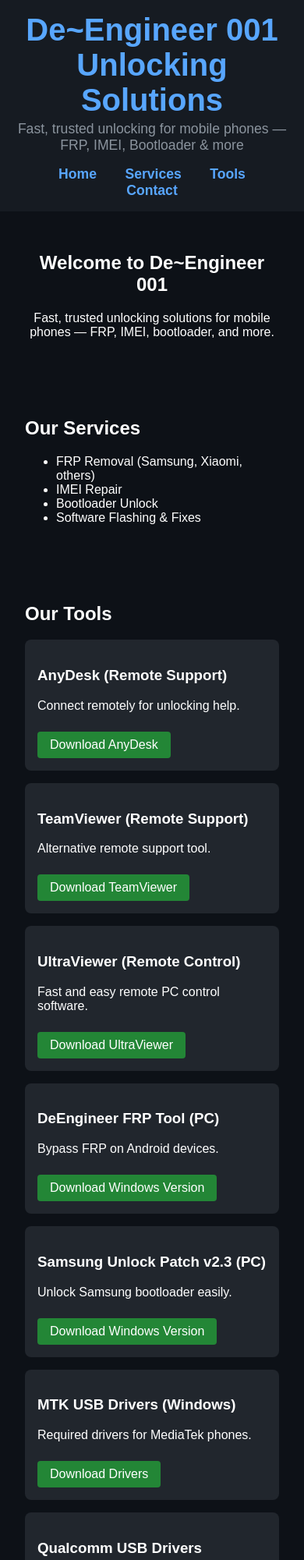
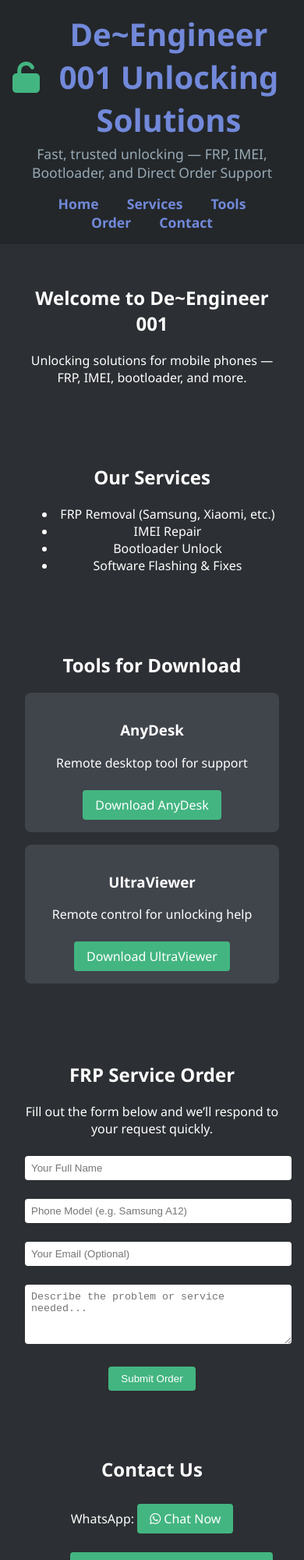
Before and after one commit to Hasdantech001/deengineer-unlock-site, a plain HTML site: page index.html in a window 390 px wide. Shown: the top 2000 px of the page at 78% size. Drawn offline with Linux system fonts and the light colour scheme.

Commit message:
Update index.html

```diff
--- a/index.html
+++ b/index.html
@@ -1,64 +1,62 @@
-<!DOCTYPE html>
-<html lang="en">
+<!DOCTYPE html><html lang="en">
 <head>
   <meta charset="UTF-8" />
   <meta name="viewport" content="width=device-width, initial-scale=1" />
   <meta name="description" content="De~Engineer 001 Unlocking Solutions - Unlock your mobile phones, FRP removal, and custom software tools" />
   <title>De~Engineer 001 Unlocking Solutions</title>
+  <link rel="stylesheet" href="https://cdnjs.cloudflare.com/ajax/libs/font-awesome/6.5.0/css/all.min.css" />
   <style>
     body {
-      font-family: Arial, sans-serif;
+      font-family: 'Segoe UI', Tahoma, Geneva, Verdana, sans-serif;
       margin: 0;
       padding: 0;
-      background-color: #0d1117;
+      background-color: #2c2f33;
       color: #ffffff;
     }
     header {
-      background-color: #161b22;
+      background-color: #23272a;
       padding: 1rem;
       text-align: center;
     }
     header h1 {
       margin: 0;
       font-size: 2.5rem;
-      color: #58a6ff;
+      color: #7289da;
+      display: flex;
+      align-items: center;
+      justify-content: center;
+      gap: 0.5rem;
+    }
+    header h1 i {
+      color: #43b581;
     }
     header p.subtitle {
       margin: 0.25rem 0 0;
       font-size: 1.1rem;
-      color: #8b949e;
+      color: #99aab5;
     }
     nav {
       margin-top: 1rem;
     }
     nav a {
-      color: #58a6ff;
+      color: #7289da;
       margin: 0 1rem;
       text-decoration: none;
       font-weight: bold;
       font-size: 1.1rem;
     }
-    .hero {
+    .hero, .section {
       padding: 2rem;
       text-align: center;
     }
-    .section {
-      padding: 2rem;
-    }
     .tools {
-      background-color: #21262d;
+      background-color: #40444b;
       padding: 1rem;
       border-radius: 8px;
       margin-bottom: 1rem;
     }
-    footer {
-      background-color: #161b22;
-      text-align: center;
-      padding: 1rem;
-      font-size: 0.8rem;
-    }
     .button {
-      background-color: #238636;
+      background-color: #43b581;
       color: white;
       padding: 0.5rem 1rem;
       border: none;
@@ -68,112 +66,71 @@
       display: inline-block;
       margin-top: 0.5rem;
     }
+    footer {
+      background-color: #23272a;
+      text-align: center;
+      padding: 1rem;
+      font-size: 0.8rem;
+    }
+    form input, form textarea {
+      width: 100%;
+      padding: 0.5rem;
+      margin-top: 0.5rem;
+      margin-bottom: 1rem;
+      border-radius: 4px;
+      border: none;
+    }
   </style>
 </head>
 <body>
   <header>
-    <h1>De~Engineer 001 Unlocking Solutions</h1>
-    <p class="subtitle">Fast, trusted unlocking for mobile phones — FRP, IMEI, Bootloader & more</p>
+    <h1><i class="fas fa-unlock"></i> De~Engineer 001 Unlocking Solutions</h1>
+    <p class="subtitle">Fast, trusted unlocking — FRP, IMEI, Bootloader, and Direct Order Support</p>
     <nav>
       <a href="#home">Home</a>
       <a href="#services">Services</a>
       <a href="#tools">Tools</a>
+      <a href="#order">Order</a>
       <a href="#contact">Contact</a>
     </nav>
-  </header>
-
-  <section class="hero" id="home">
+  </header>  <section class="hero" id="home">
     <h2>Welcome to De~Engineer 001</h2>
-    <p>Fast, trusted unlocking solutions for mobile phones — FRP, IMEI, bootloader, and more.</p>
-  </section>
-
-  <section class="section" id="services">
+    <p>Unlocking solutions for mobile phones — FRP, IMEI, bootloader, and more.</p>
+  </section>  <section class="section" id="services">
     <h2>Our Services</h2>
     <ul>
-      <li>FRP Removal (Samsung, Xiaomi, others)</li>
+      <li>FRP Removal (Samsung, Xiaomi, etc.)</li>
       <li>IMEI Repair</li>
       <li>Bootloader Unlock</li>
       <li>Software Flashing & Fixes</li>
     </ul>
-  </section>
-
-  <section class="section" id="tools">
-    <h2>Our Tools</h2>
-
+  </section>  <section class="section" id="tools">
+    <h2>Tools for Download</h2>
     <div class="tools">
-      <h3>AnyDesk (Remote Support)</h3>
-      <p>Connect remotely for unlocking help.</p>
-      <a href="https://download.anydesk.com/AnyDesk.exe" class="button" target="_blank" rel="noopener noreferrer">Download AnyDesk</a>
+      <h3>AnyDesk</h3>
+      <p>Remote desktop tool for support</p>
+      <a href="https://download.anydesk.com/AnyDesk.exe" class="button" target="_blank">Download AnyDesk</a>
     </div>
-
     <div class="tools">
-      <h3>TeamViewer (Remote Support)</h3>
-      <p>Alternative remote support tool.</p>
-      <a href="https://download.teamviewer.com/download/TeamViewer_Setup.exe" class="button" target="_blank" rel="noopener noreferrer">Download TeamViewer</a>
+      <h3>UltraViewer</h3>
+      <p>Remote control for unlocking help</p>
+      <a href="https://www.ultraviewer.net/download/UltraViewer.exe" class="button" target="_blank">Download UltraViewer</a>
     </div>
-
-    <div class="tools">
-      <h3>UltraViewer (Remote Control)</h3>
-      <p>Fast and easy remote PC control software.</p>
-      <a href="https://www.ultraviewer.net/download/UltraViewer.exe" class="button" target="_blank" rel="noopener noreferrer">Download UltraViewer</a>
-    </div>
-
-    <div class="tools">
-      <h3>DeEngineer FRP Tool (PC)</h3>
-      <p>Bypass FRP on Android devices.</p>
-      <a href="https://www.mediafire.com/file/example/deengineer-frp-tool-win.zip/file" class="button" target="_blank" rel="noopener noreferrer">Download Windows Version</a>
-    </div>
-
-    <div class="tools">
-      <h3>Samsung Unlock Patch v2.3 (PC)</h3>
-      <p>Unlock Samsung bootloader easily.</p>
-      <a href="https://www.mediafire.com/file/example/samsung-unlock-patch-v2.3.zip/file" class="button" target="_blank" rel="noopener noreferrer">Download Windows Version</a>
-    </div>
-
-    <div class="tools">
-      <h3>MTK USB Drivers (Windows)</h3>
-      <p>Required drivers for MediaTek phones.</p>
-      <a href="https://androidmtk.com/download-mediatek-usb-vcom-drivers" class="button" target="_blank" rel="noopener noreferrer">Download Drivers</a>
-    </div>
-
-    <div class="tools">
-      <h3>Qualcomm USB Drivers (Windows)</h3>
-      <p>Required for Qualcomm devices.</p>
-      <a href="https://developer.qualcomm.com/software/usb-drivers" class="button" target="_blank" rel="noopener noreferrer">Download Drivers</a>
-    </div>
-
-    <div class="tools">
-      <h3>Samsung USB Drivers (Windows)</h3>
-      <p>Official Samsung PC drivers.</p>
-      <a href="https://developer.samsung.com/mobile/android-usb-driver.html" class="button" target="_blank" rel="noopener noreferrer">Download Drivers</a>
-    </div>
-
-    <div class="tools">
-      <h3>SP Flash Tool (Windows)</h3>
-      <p>Flash firmware on MediaTek devices.</p>
-      <a href="https://spflashtool.com/download/" class="button" target="_blank" rel="noopener noreferrer">Download Tool</a>
-    </div>
-
-    <div class="tools">
-      <h3>Fastboot Platform Tools (Windows)</h3>
-      <p>Use fastboot commands on Android devices.</p>
-      <a href="https://developer.android.com/studio/releases/platform-tools" class="button" target="_blank" rel="noopener noreferrer">Download Platform Tools</a>
-    </div>
-
-    <div class="tools">
-      <h3>Xiaomi Mi Unlock Tool (Windows)</h3>
-      <p>Official bootloader unlock for Xiaomi devices.</p>
-      <a href="https://en.miui.com/unlock/" class="button" target="_blank" rel="noopener noreferrer">Download Unlock Tool</a>
-    </div>
-  </section>
-
-  <section class="section" id="contact">
+  </section>  <section class="section" id="order">
+    <h2>FRP Service Order</h2>
+    <p>Fill out the form below and we’ll respond to your request quickly.</p>
+    <form action="mailto:hasdantech002@gmail.com" method="post" enctype="text/plain">
+      <input type="text" name="Name" placeholder="Your Full Name" required>
+      <input type="text" name="Phone" placeholder="Phone Model (e.g. Samsung A12)" required>
+      <input type="email" name="Email" placeholder="Your Email (Optional)">
+      <textarea name="Details" placeholder="Describe the problem or service needed..." rows="4"></textarea>
+      <button type="submit" class="button">Submit Order</button>
+    </form>
+  </section>  <section class="section" id="contact">
     <h2>Contact Us</h2>
-    <p>WhatsApp: <a href="https://wa.me/23275800808" class="button" target="_blank" rel="noopener noreferrer">Chat Now</a></p>
-    <p>Email: <a href="mailto:hasdantech002@gmail.com" class="button">hasdantech002@gmail.com</a></p>
-  </section>
-
-  <footer>
+    <p>WhatsApp: <a href="https://wa.me/23275800808" class="button" target="_blank"><i class="fab fa-whatsapp"></i> Chat Now</a></p>
+    <p>Email: <a href="mailto:hasdantech002@gmail.com" class="button"><i class="fas fa-envelope"></i> hasdantech002@gmail.com</a></p>
+  </section>  <footer>
     <p>&copy; 2025 De~Engineer 001 Unlocking Solutions. All rights reserved.</p>
   </footer>
 </body>
```
